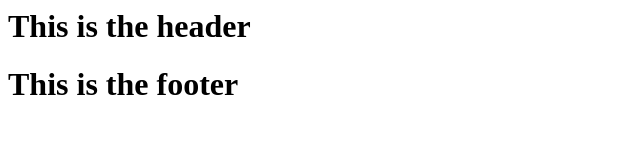
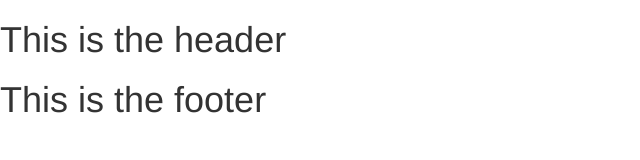
Before and after one commit to kensplanet/angularjs-shopping-cart, a website: page index.html in a window 1280 px wide. Shown: the whole page, without its empty margins (0-640 px from the left). Drawn offline with nearby package versions, Linux system fonts and the light colour scheme.

Commit message:
Bootstrap and Font Awesome

```diff
--- a/bower.json
+++ b/bower.json
@@ -15,6 +15,8 @@
     "tests"
   ],
   "dependencies": {
-    "angular": "^1.5.7"
+    "angular": "^1.5.7",
+    "bootstrap": "^3.3.7",
+    "font-awesome": "^4.7.0"
   }
 }
--- a/index.html
+++ b/index.html
@@ -3,6 +3,9 @@
     <title>AngularJS Shopping Cart</title>
 
     <!-- STYLESHEETS -->
+    <link rel="stylesheet" href="bower_components/bootstrap/dist/css/bootstrap.css">
+    <link rel="stylesheet" href="bower_components/bootstrap/dist/css/bootstrap-theme.css">
+    <link rel="stylesheet" href="bower_components/font-awesome/css/font-awesome.css">
 
     <!-- SCRIPTS -->
     <script src="bower_components/angular/angular.js"></script>
@@ -14,9 +17,9 @@
 </head>
 
 <body>
-    <div header></div>
-    <div ng-view></div>
-    <div footer></div>
+<div header></div>
+<div ng-view></div>
+<div footer></div>
 </body>
 
 </html>
```
